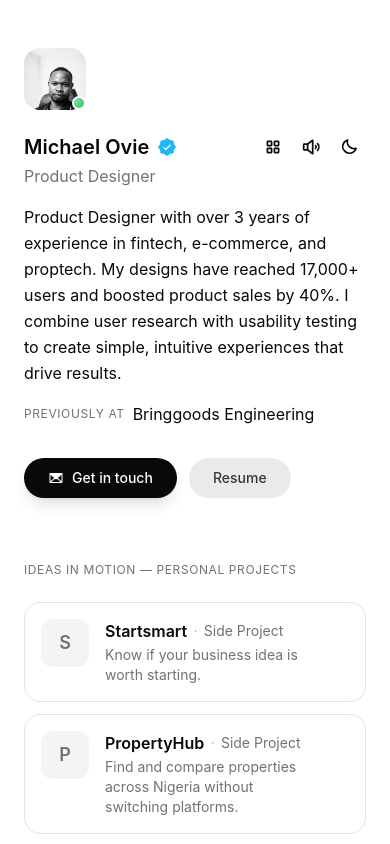
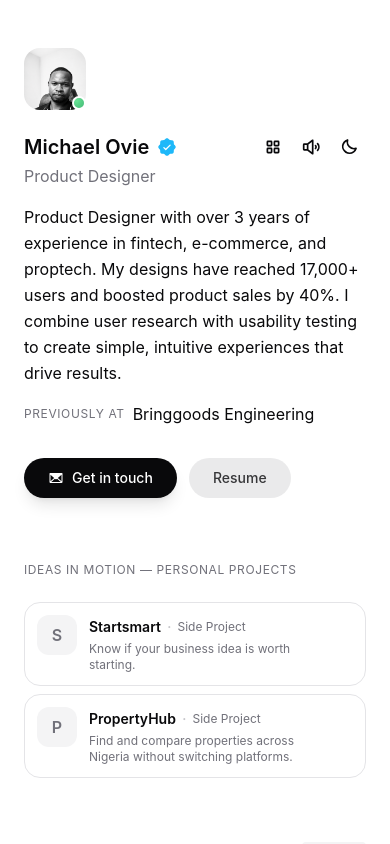
Before and after one commit to Kingovie/portfolio-tailwind, a Next.js app: page / in a window 390 px wide. Shown: the top 844 px of the page. Built offline with nearby package versions, Linux system fonts and the light colour scheme.

Commit message:
compact featured cards on mobile/tablet

```diff
--- a/app/page.tsx
+++ b/app/page.tsx
@@ -233,23 +233,23 @@ export default function Portfolio() {
       {/* Featured */}
       <section className="mb-16">
         <h2 className="text-xs uppercase tracking-wider text-muted-foreground mb-6">Ideas in Motion — Personal Projects</h2>
-        <div className="space-y-3">
+        <div className="space-y-2 sm:space-y-3">
           {portfolioData.featured.map((project, index) => (
             <Link
               key={index}
               href={project.url}
-              className="flex items-start gap-4 p-4 rounded-2xl border border-border hover:border-muted-foreground/20 hover:bg-secondary/50 transition-all duration-200 group"
+              className="flex items-start gap-3 sm:gap-4 p-3 sm:p-4 rounded-2xl border border-border hover:border-muted-foreground/20 hover:bg-secondary/50 transition-all duration-200 group"
             >
-              <div className="w-12 h-12 rounded-xl bg-secondary shrink-0 flex items-center justify-center text-lg font-semibold text-muted-foreground">
+              <div className="w-10 h-10 sm:w-12 sm:h-12 rounded-xl bg-secondary shrink-0 flex items-center justify-center text-base sm:text-lg font-semibold text-muted-foreground">
                 {project.name[0]}
               </div>
               <div className="flex-1 min-w-0">
                 <div className="flex items-center gap-1.5 flex-wrap">
-                  <span className="font-semibold text-foreground">{project.name}</span>
+                  <span className="text-sm sm:text-base font-semibold text-foreground">{project.name}</span>
                   <span className="text-muted-foreground/40">·</span>
-                  <span className="text-sm text-muted-foreground">{project.role}</span>
+                  <span className="text-xs sm:text-sm text-muted-foreground">{project.role}</span>
                 </div>
-                <p className="text-sm text-muted-foreground mt-0.5">{project.description}</p>
+                <p className="text-xs sm:text-sm text-muted-foreground mt-0.5">{project.description}</p>
               </div>
               <ArrowRight
                 size={16}
```
